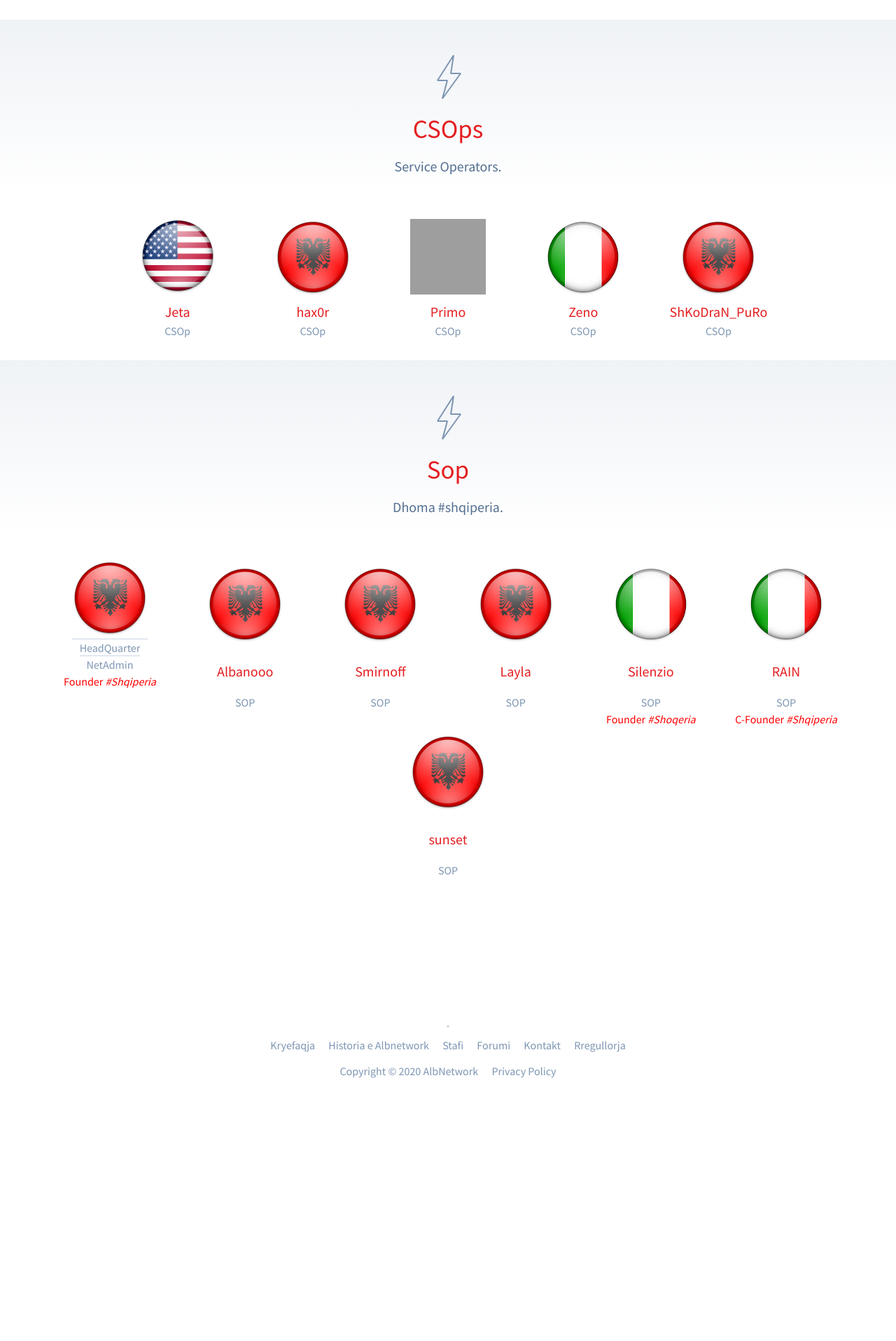
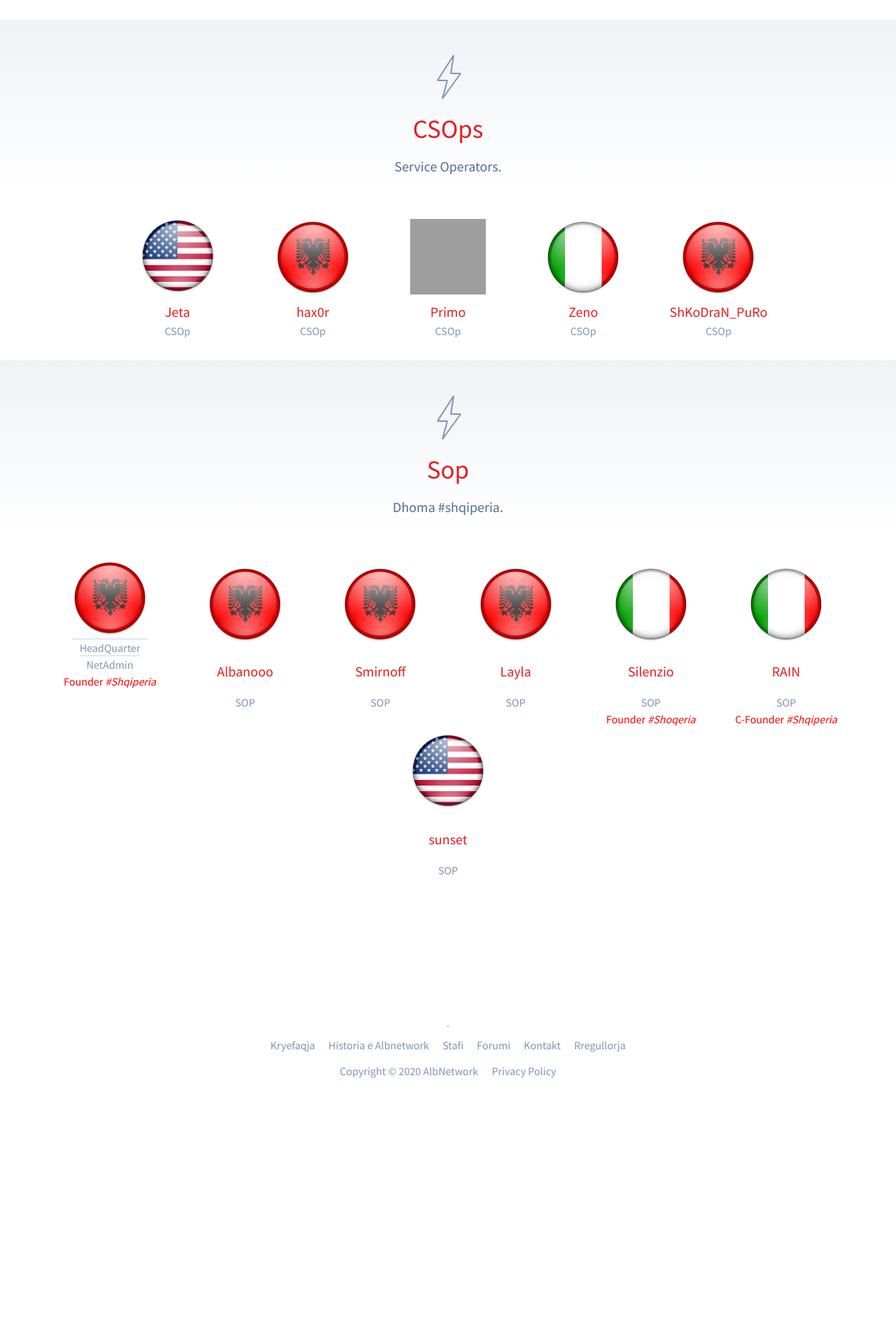
Before and after one commit to AlbnetworkOrg/albnetworkorg.github.io, a Jekyll site: the page built from skuadra.html, in a window 1280 px wide. Shown: the part 2095-4012 px from the top of the page at 70% size. Built offline with Jekyll 4.4.1, drawn with Linux system fonts in a browser that asks for light colours; grey boxes are pictures that could not be loaded.

Commit message:
Update skuadra.html

```diff
--- a/skuadra.html
+++ b/skuadra.html
@@ -338,7 +338,7 @@
     <div class="Team-member">
       <h3>
         <a href="http://forum.albnetwork.org/index.php?members/sunset.25/" target="_blank">
-         <img src="{{ site.baseurl }}/img/al.png" alt="" width="108" height="108">
+         <img src="{{ site.baseurl }}/img/us.png" alt="" width="108" height="108">
           sunset
         </a>
       </h3>
```
